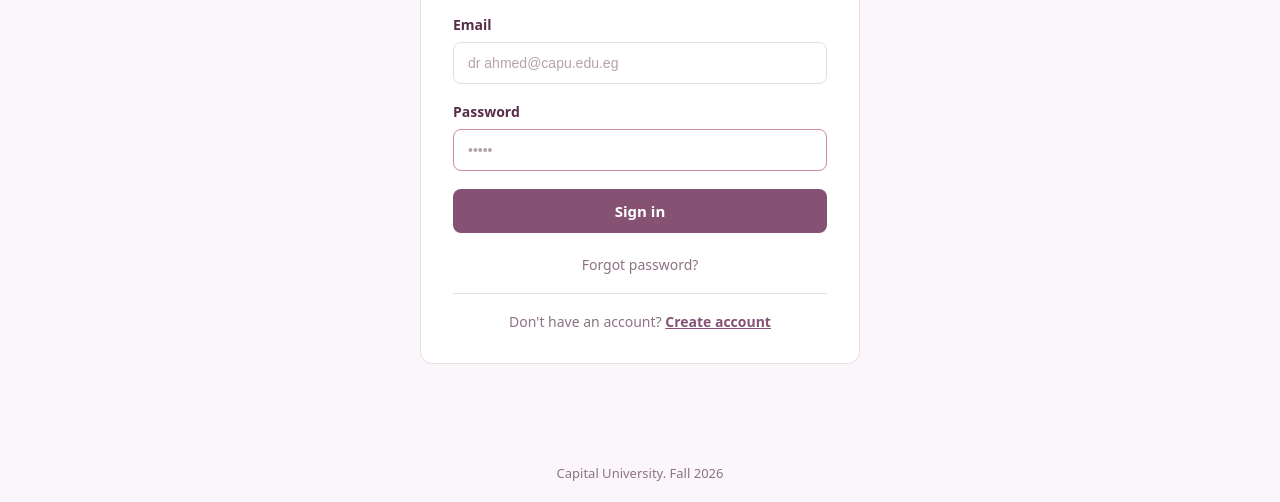
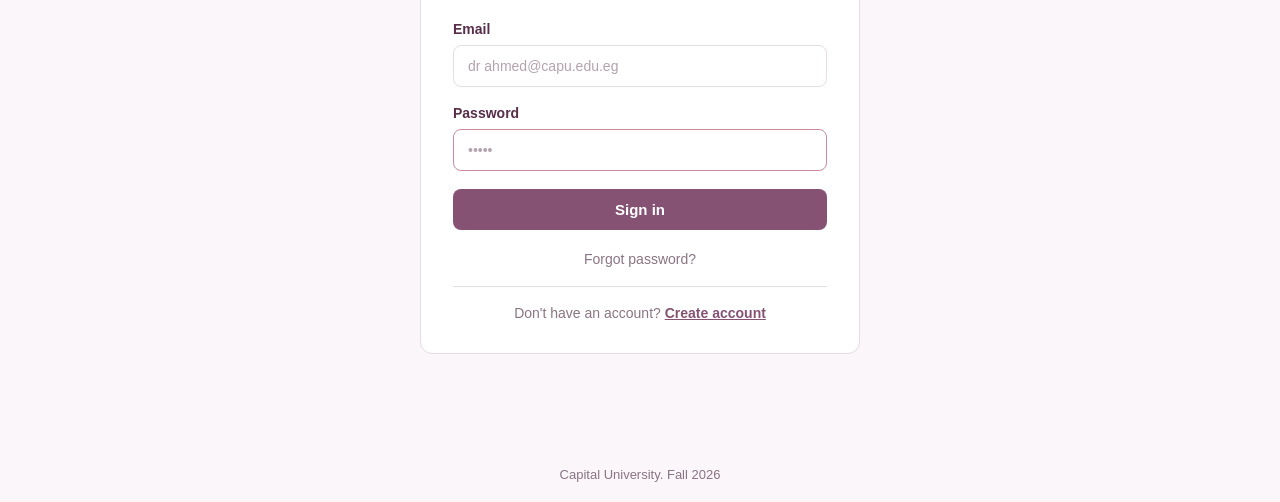
Before and after one commit to Rana-Magdy-Mamdouh/Student-Courses, a plain HTML site: page admin-signin.html in a window 1280 px wide. Shown: the part 298-800 px from the top of the page. Drawn offline with Linux system fonts and the light colour scheme.

Commit message:
rana edited

```diff
--- a/admin.css
+++ b/admin.css
@@ -7,7 +7,7 @@
 body {
     background-color: #FAF6F9;
     color: #572D49;
-    font-family: system-ui, sans-serif;
+    font-family: Arial, sans-serif;
     min-height: 100vh;
     display: flex;
     flex-direction: column;
--- a/style.css
+++ b/style.css
@@ -7,7 +7,7 @@
 body {
     background-color: #FAF6F9;
     color: #572D49;
-    font-family: system-ui, sans-serif;
+    font-family: Arial, sans-serif;
     min-height: 100vh;
     display: flex;
     flex-direction: column;
```
Also changed, not shown: regist.html (+4 -4 lines).
